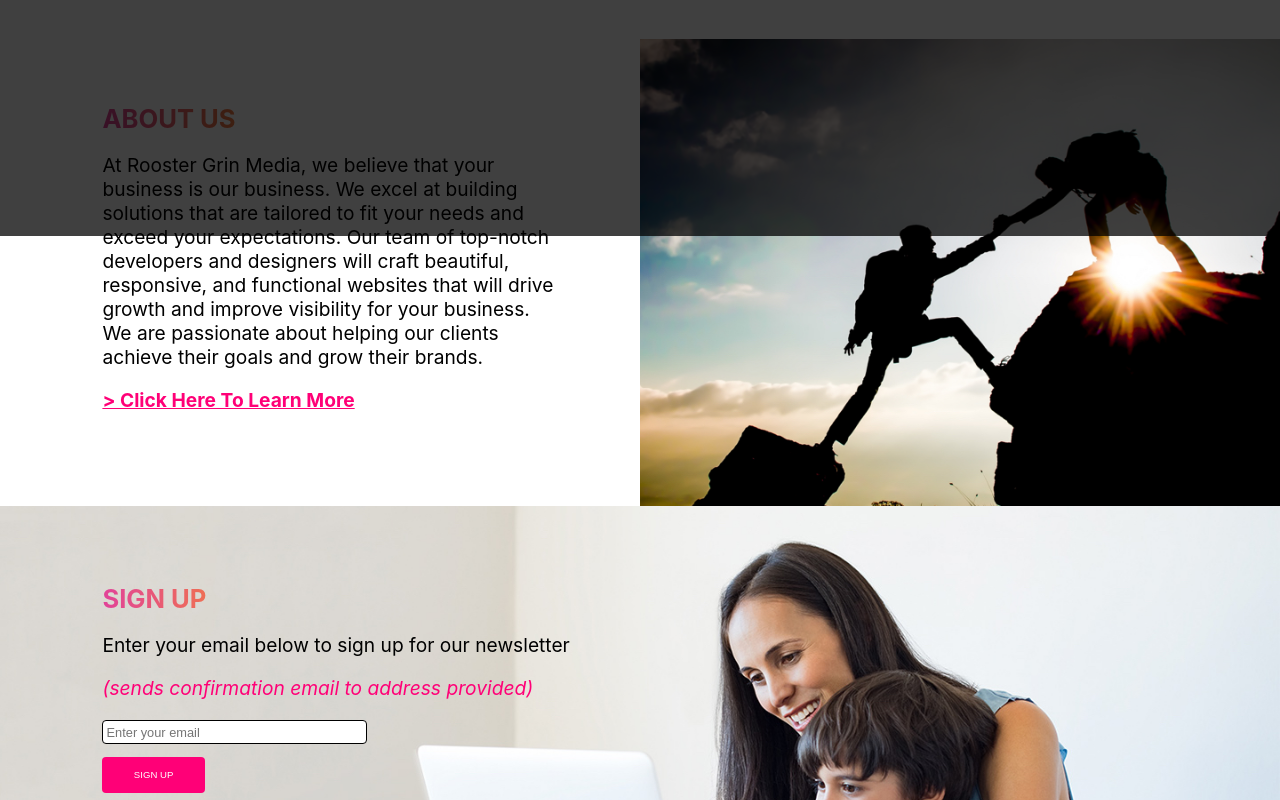
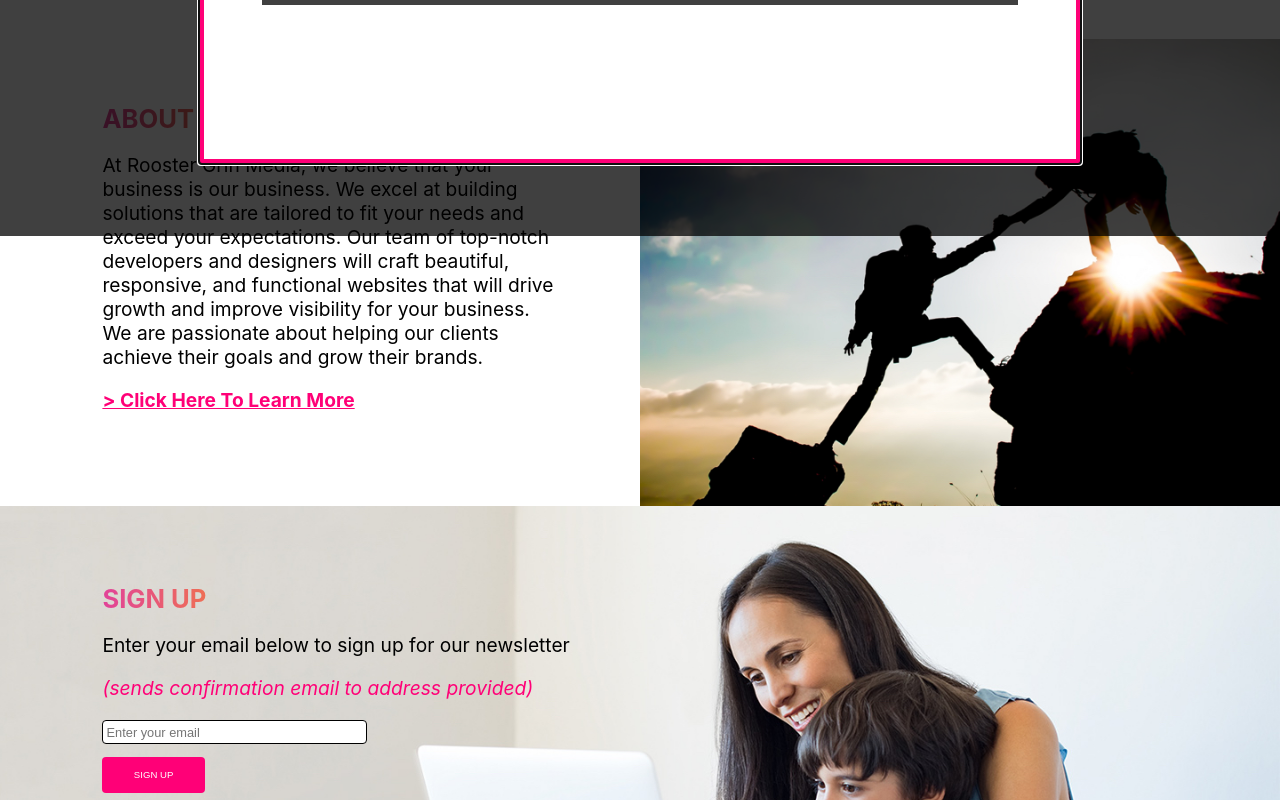
Before and after one commit to timdobranski/atelier-design, a React (Create React App) app: page / in a window 1280 px wide. Both pictures are taken after a click on the element "> Click Here To Learn More". Shown: the part 628-1428 px from the top of the page. Built offline with nearby package versions, Linux system fonts and the light colour scheme.

Commit message:
Updated modal styling to be consistent with greater theme

```diff
--- a/src/components/AboutUs/AboutUs.jsx
+++ b/src/components/AboutUs/AboutUs.jsx
@@ -1,7 +1,7 @@
 import { useState } from 'react';
 import Modal from 'react-modal';
 import img1 from '../../assets/images/img-1.jpg';
-import earlyEarth from '../../assets/images/early-earth.jpeg';
+import earlyEarth from '../../assets/images/early-earth-2.jpg';
 import '../../index.css';
 import '../../index.mobile.css';
 import './aboutUs.css';
@@ -30,12 +30,15 @@ function Introduction() {
         }}
       >
         <div className='modal-container'>
-          <h4 className='section-titles modal-title'>Our History</h4>
-          <p className='modal-paragraph'>Over 13 billion years ago, when the Earth had only just began to settle and cool,
-            Rooster Grin had already built over two hundred websites. Our expert developers
-            have been building websites since the dawn of time, and we're ready to help you build yours.
-          </p>
-          <img className='early-earth' src={earlyEarth} alt="primordial early earth" />
+          <h4 className='section-titles modal-title'>OUR HISTORY</h4>
+          <div className='modal-content-container'>
+            <p className='modal-paragraph'>Over 4.5 billion years ago, when the Earth had only just began to settle and cool,
+              Rooster Grin had already built over two hundred websites. Our expert developers
+              have been building websites since the dawn of time, and we're ready to help you build yours.
+            </p>
+            <img className='early-earth' src={earlyEarth} alt="primordial early earth" />
+            <p className='early-earth-caption'>*Actual photograph of the first Rooster Grin offices</p>
+          </div>
         </div>
       </Modal>
       <div className='intro-grid'>
--- a/src/components/AboutUs/aboutUs.css
+++ b/src/components/AboutUs/aboutUs.css
@@ -28,26 +28,23 @@
   }
   .early-earth{
     width: 25vw;
-    border: solid 5px var(--primary-light-color);
-    border-radius: 5px;
-    margin-top: 2vw;
+    margin-top: 3vw;
   }
   .ReactModal__Content :focus {
     outline: none;
   }
   .modal{
       position: absolute;
-      top: 10vw;
+      top: 6vw;
       left: 40px;
       right: 40px;
       bottom: 40px;
-      margin-top: 10vw;
       color: white;
-      border: solid 5px white;
-      border-radius: 10px;
-      background-color: rgba(0,0,0,1);
+      border: solid .5vw var(--primary-dark-color);
+      background-color: white;
+      background-size: cover;
       width:65vw;
-      height: 25vw;
+      height: 75vh;
       text-align: center;
       margin: 0 auto;
       z-index: 3;
@@ -55,8 +52,25 @@
   }
   .modal-title {
     margin-top: 0;
+    font-size: 5vw;
+    color: white;
   }
   .modal-paragraph {
     font-size: 1vw;
+    padding: 2vw;
+    padding-bottom: 0;
+    margin-left: 3vw;
+    margin-right: 3vw;
+  }
+  .modal-content-container {
+    background-color: rgba(0,0,0,.75);
+    margin: 3vw;
+    padding-bottom: 3vh;
+  }
+  .early-earth-caption {
+    color: white;
+    font-style: italic;
+    font-size: .75vw;
+    margin-top: 0;
   }
 }
--- a/src/components/AboutUs/aboutUs.mobile.css
+++ b/src/components/AboutUs/aboutUs.mobile.css
@@ -41,8 +41,8 @@
       bottom: 40px;
       margin-top: 10vw;
       color: white;
-      border: solid 5px white;
-      border-radius: 10px;
+      /* border: solid 5px white;
+      border-radius: 10px; */
       background-color: rgba(0,0,0,0.75);
       width:75vw;
       height: 80vh;
```
Also changed, not shown: src/assets/images/early-earth-2.jpg (added).
